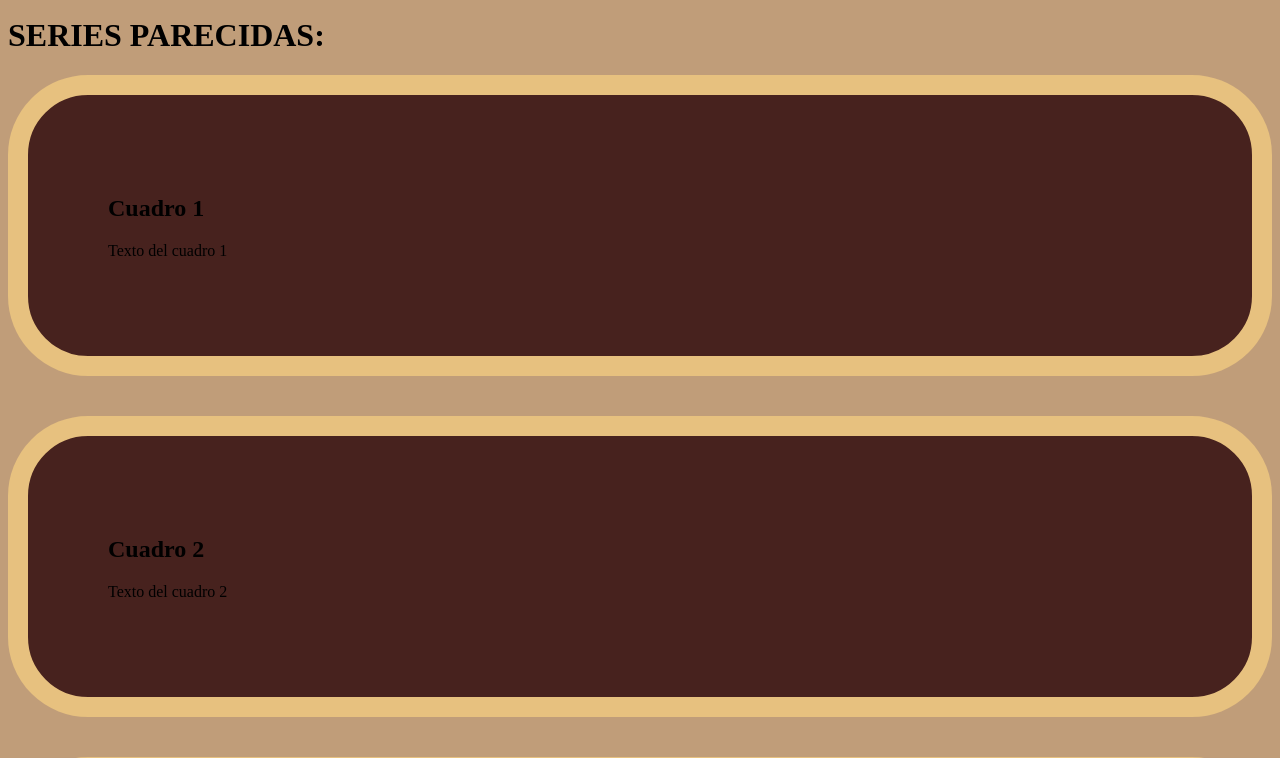
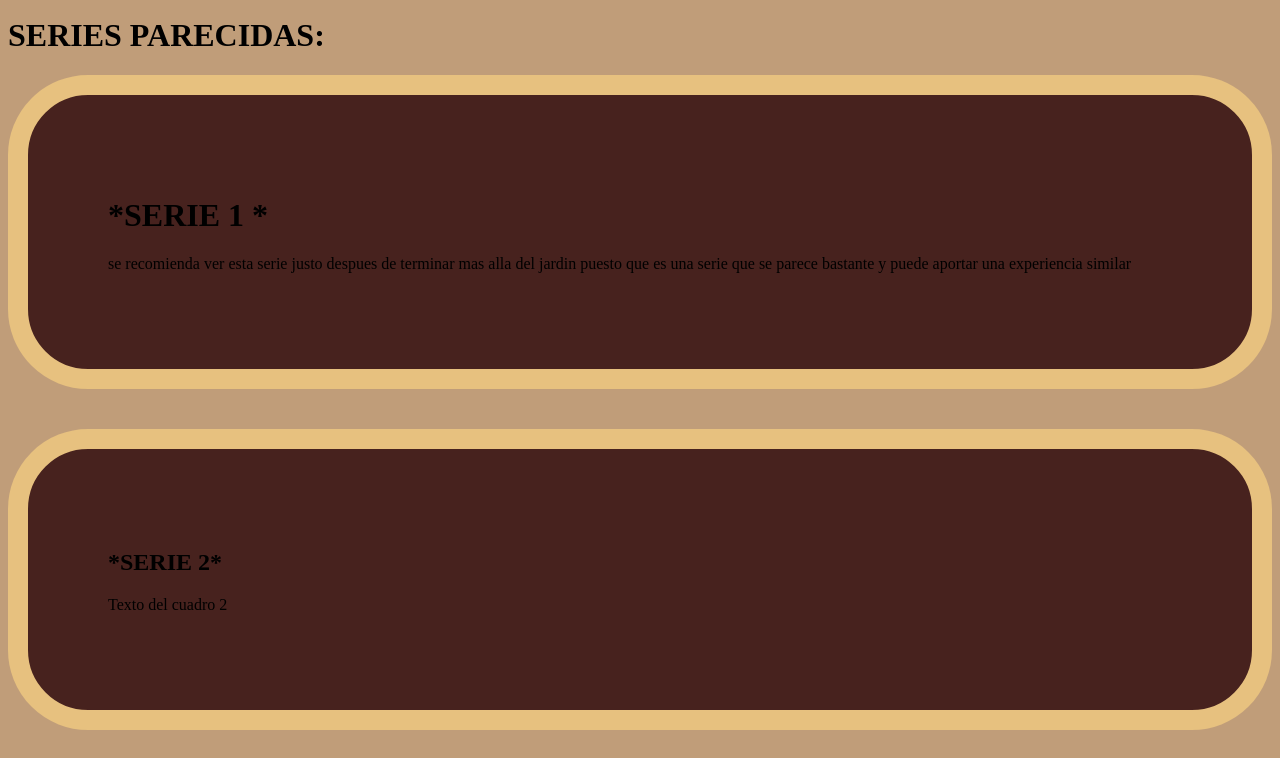
Before and after one commit to g4usSi/PaginaHenryXD, a Django app: page / in a window 1280 px wide; the page is wider, and only the part inside the window is pictured. Shown: the part 162-920 px from the top of that part. Run offline with Django 5.2, Linux system fonts and the light colour scheme.

Commit message:
adding tests

```diff
--- a/masAllaDelJardin/jardin/proyecto/templates/proyecto.html
+++ b/masAllaDelJardin/jardin/proyecto/templates/proyecto.html
@@ -51,12 +51,15 @@
 <div class="container">
     <!-- Primer cuadro de texto -->
     <div class="box">
-        <h2>Cuadro 1</h2>
-        <p>Texto del cuadro 1</p>
+        <h1>*SERIE 1 *</h1>
+        <p>se recomienda ver esta serie justo despues de terminar mas alla del jardin
+            puesto que es una serie que se parece bastante y puede aportar una experiencia
+            similar
+        </p>
     </div>
     <!-- Segundo cuadro de texto -->
     <div class="box">
-        <h2>Cuadro 2</h2>
+        <h2>*SERIE 2*</h2>
         <p>Texto del cuadro 2</p>
     </div>
     <!-- Tercer cuadro de texto -->
```
